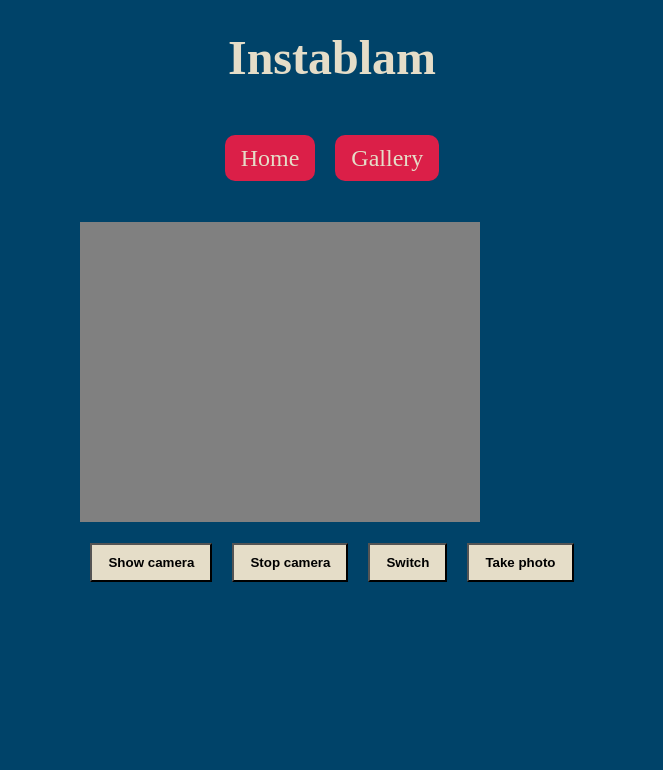
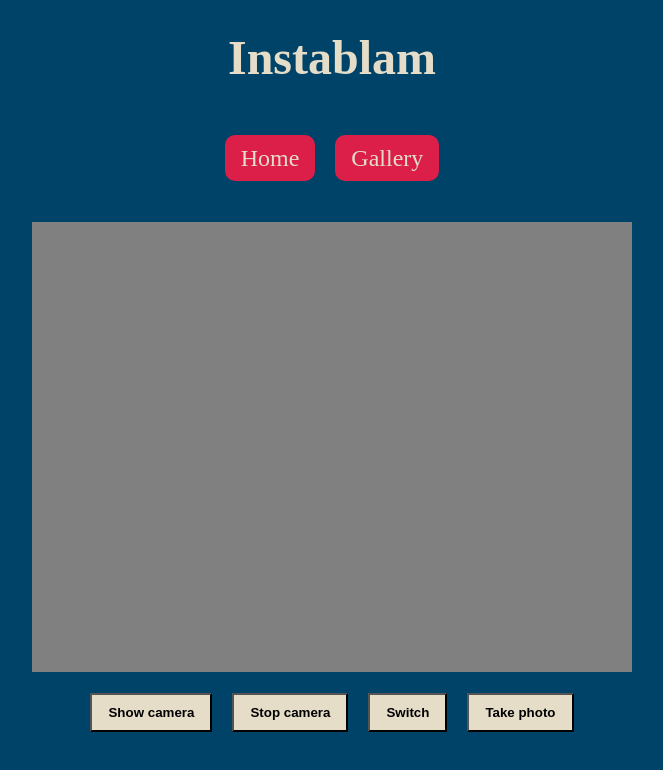
Before and after one commit to easmar89/Instablam, a React (Create React App) app: page / in a window 1280 px wide. Shown: the top 770 px of the page, without its empty margins (308-971 px from the left). Built offline with nearby package versions, Linux system fonts and the light colour scheme; no server answers.

Commit message:
cam frame

```diff
--- a/src/App.css
+++ b/src/App.css
@@ -42,8 +42,8 @@ nav a {
 }
 
 .camera-container video {
-  width: 400px;
-  height: 300px;
+  width: 600px;
+  height: 450px;
   background-color: gray;
   display: block;
   margin-bottom: 1rem;
--- a/src/components/Camera.js
+++ b/src/components/Camera.js
@@ -155,6 +155,8 @@ function showNotification() {
   const notification = new Notification("Note:", {
     body: "Your photo has been taken!",
   });
+
+  return notification;
 }
 
 function closePhoto(photoElement, showPhoto) {
```
